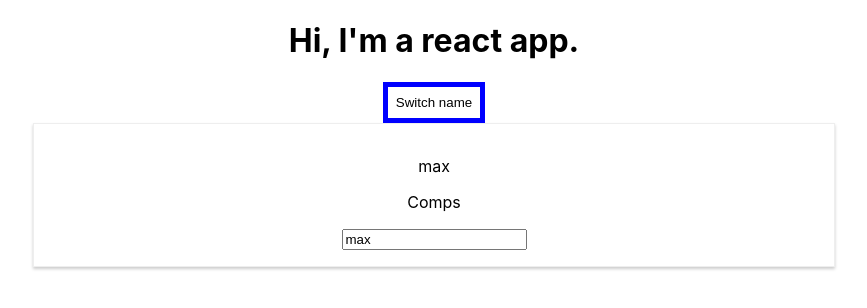
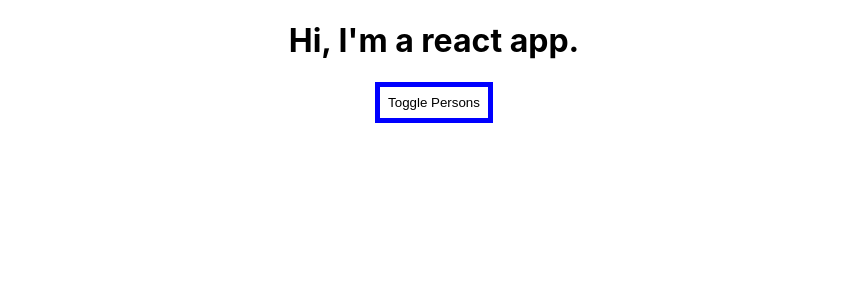
Before and after one commit to YaroslawBagriy/react-complete-guide, a React (Create React App) app: page / in a window 1280 px wide. Shown: the top 308 px of the page, without its empty margins (206-1073 px from the left). Built offline with nearby package versions, Linux system fonts and the light colour scheme.

Commit message:
Added toggle feature

```diff
--- a/src/App.js
+++ b/src/App.js
@@ -1,46 +1,74 @@
-import React, { useState } from 'react';
+import React, { Component } from 'react';
 import './App.css';
 import Person from './Person/Person';
 
-const app = props => {
-  const [ personsState, setPersonsState ] = useState({
+class App extends Component {
+  state = {
     persons: [
       { name: 'max', age: 28 },
       { name: 'manu', age: 29 },
       { name: 'steph', age: 23 },
-    ]
-  });
+    ],
+    showPersons: false
+  }
 
-  const switchNameHandler = (newName) => {
-    setPersonsState({
+  switchNameHandler = (newName) => {
+    this.setState({
       persons: [
         { name: newName, age: 28 },
         { name: 'manu', age: 29 },
         { name: 'steph', age: 23 },
       ]
-    });
-  };
+    })
+  }
 
-  const nameChangedHandler = (event) => {
-    setPersonsState({
+  nameChangedHandler = (event) => {
+    this.setState({
       persons: [
         { name: event.target.value, age: 28 },
         { name: 'Manu', age: 29 },
         { name: 'steph', age: 23 },
       ]
-    });
+    })
   }
 
-  return (
-    <div className="App">
-     <h1>Hi, I'm a react app.</h1>
-     <button className="ButtonSwitch" onClick={() => switchNameHandler('TestTest')}>Switch name</button>
-     <Person
-        name={personsState.persons[0].name}
-        click={switchNameHandler.bind(this, 'MaxTest2')}
-        changed={nameChangedHandler}>Comps</Person>
-    </div>
-  )
+  togglePersonsHandler = () => {
+    const doesShow = this.state.showPersons;
+    this.setState({showPersons: !doesShow});
+  }
+
+  render () {
+
+    let persons = null;
+
+    // Recommended way
+    if (this.state.showPersons) {
+      persons = (
+        <div>
+          <Person
+            name={this.state.persons[0].name}
+            click={this.switchNameHandler.bind(this, 'MaxTest2')}
+            changed={this.nameChangedHandler}>Comps</Person>
+          <Person
+            name={this.state.persons[1].name}
+            click={this.switchNameHandler.bind(this, 'MaxTest2')}
+            changed={this.nameChangedHandler}>Comps</Person>
+          <Person
+            name={this.state.persons[2].name}
+            click={this.switchNameHandler.bind(this, 'MaxTest2')}
+            changed={this.nameChangedHandler}>Comps</Person>
+          </div>
+      );
+    }
+
+    return (
+      <div className="App">
+       <h1>Hi, I'm a react app.</h1>
+       <button className="ButtonSwitch" onClick={this.togglePersonsHandler}>Toggle Persons</button>
+        {persons}
+      </div>
+    );
+  }
 }
 
-export default app;
+export default App;
```
